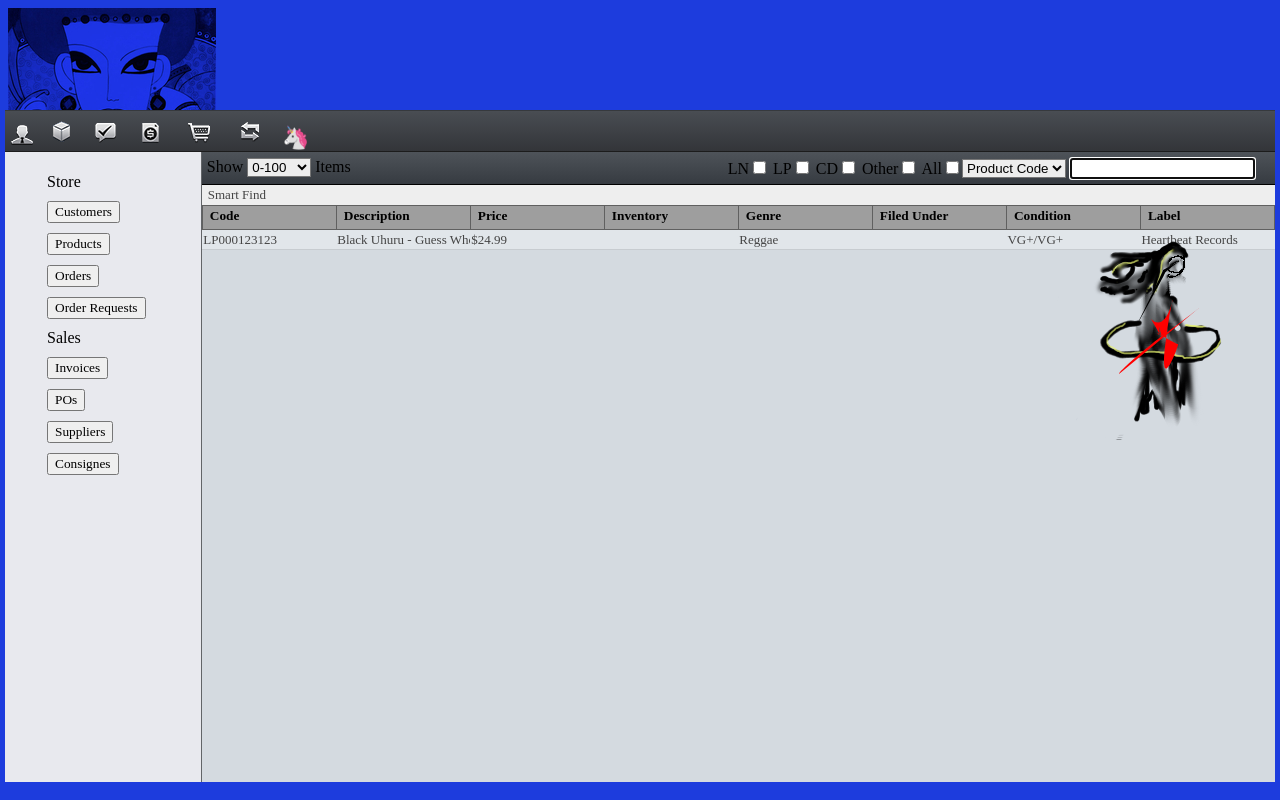
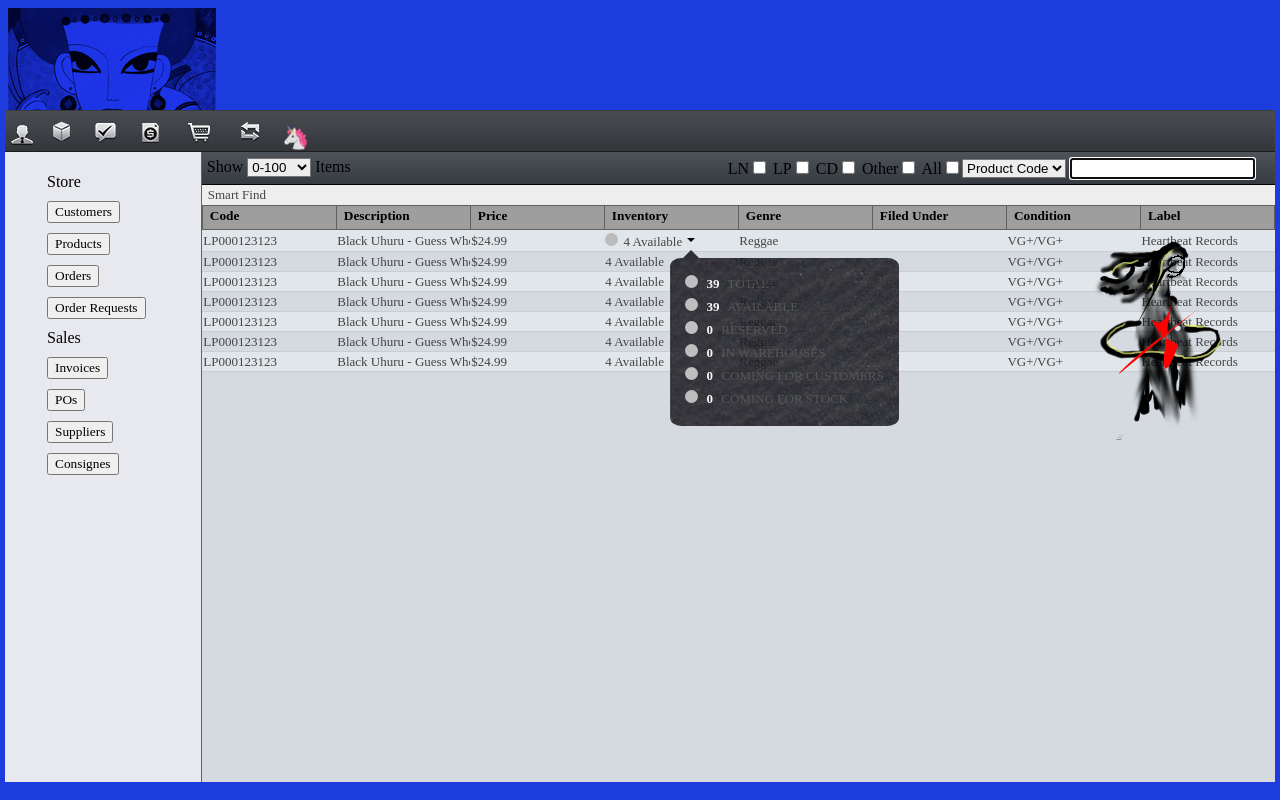
Before and after one commit to nathalie-raffray/POS, a PHP site: page /pos/ in a window 1280 px wide. Run offline with PHP 8.4, Linux system fonts and the light colour scheme; some libraries are stand-ins or nearby versions; grey boxes are pictures that could not be loaded.

Commit message:
did front end for inventory dropdown on products page

```diff
--- a/index.php
+++ b/index.php
@@ -138,6 +138,30 @@
 														<td class="col3">$24.99</td>
 														<td class="col4">
 															<span class="dot"></span>
+															<span class="available">4 Available</span>
+															<span class="dropdownArrow"></span>
+															<span class="dropdownTriangle"></span>
+															<div class="invDropdown">
+																<span class="dot totalDot"></span>
+																<span class="dotNum">39</span>
+																<span class="dotWhere">TOTAL</span><br>
+																<span class="dot availableDot"></span>
+																<span class="dotNum">39</span>
+																<span class="dotWhere">AVAILABLE</span><br>
+																<span class="dot reservedDot"></span>
+																<span class="dotNum">0</span>
+																<span class="dotWhere">RESERVED</span><br>
+																<span class="dot warehouseDot"></span>
+																<span class="dotNum">0</span>
+																<span class="dotWhere">IN WAREHOUSES</span><br>
+																<span class="dot ccustomersDot"></span>
+																<span class="dotNum">0</span>
+																<span class="dotWhere">COMING FOR CUSTOMERS</span><br>
+																<span class="dot ccstockDot"></span>
+																<span class="dotNum">0</span>
+																<span class="dotWhere">COMING FOR STOCK</span>
+
+															</div>
 															<!-- <button onclick="invDropDown()" class="dropbtn">Dropdown</button>
 														  <div id="myDropdown" id="dropdown-content">
 														    <a href="#">Link 1</a>
@@ -145,6 +169,66 @@
 														    <a href="#">Link 3</a>
 														  </div> -->
 														</td>
+														<td class="col5">Reggae</td>
+														<td class="col6"></td>
+														<td class="col7">VG+/VG+</td>
+														<td class="col8">Heartbeat Records</td>
+												</tr>
+												<tr class="row">
+														<td class="col1">LP000123123</td>
+														<td class="col2">Black Uhuru - Guess Who's Coming To Dinner?</td>
+														<td class="col3">$24.99</td>
+														<td class="col4">4 Available</td>
+														<td class="col5">Reggae</td>
+														<td class="col6"></td>
+														<td class="col7">VG+/VG+</td>
+														<td class="col8">Heartbeat Records</td>
+												</tr>
+												<tr class="row">
+														<td class="col1">LP000123123</td>
+														<td class="col2">Black Uhuru - Guess Who's Coming To Dinner?</td>
+														<td class="col3">$24.99</td>
+														<td class="col4">4 Available</td>
+														<td class="col5">Reggae</td>
+														<td class="col6"></td>
+														<td class="col7">VG+/VG+</td>
+														<td class="col8">Heartbeat Records</td>
+												</tr>
+												<tr class="row">
+														<td class="col1">LP000123123</td>
+														<td class="col2">Black Uhuru - Guess Who's Coming To Dinner?</td>
+														<td class="col3">$24.99</td>
+														<td class="col4">4 Available</td>
+														<td class="col5">Reggae</td>
+														<td class="col6"></td>
+														<td class="col7">VG+/VG+</td>
+														<td class="col8">Heartbeat Records</td>
+												</tr>
+												<tr class="row">
+														<td class="col1">LP000123123</td>
+														<td class="col2">Black Uhuru - Guess Who's Coming To Dinner?</td>
+														<td class="col3">$24.99</td>
+														<td class="col4">4 Available</td>
+														<td class="col5">Reggae</td>
+														<td class="col6"></td>
+														<td class="col7">VG+/VG+</td>
+														<td class="col8">Heartbeat Records</td>
+												</tr>
+												<tr class="row">
+														<td class="col1">LP000123123</td>
+														<td class="col2">Black Uhuru - Guess Who's Coming To Dinner?</td>
+														<td class="col3">$24.99</td>
+														<td class="col4">4 Available</td>
+														<td class="col5">Reggae</td>
+														<td class="col6"></td>
+														<td class="col7">VG+/VG+</td>
+														<td class="col8">Heartbeat Records</td>
+												</tr>
+												<tr class="row">
+														<td class="col1">LP000123123</td>
+														<td class="col2">Black Uhuru - Guess Who's Coming To Dinner?</td>
+														<td class="col3">$24.99</td>
+														<td class="col4">4 Available</td>
 														<td class="col5">Reggae</td>
 														<td class="col6"></td>
 														<td class="col7">VG+/VG+</td>
--- a/light.css
+++ b/light.css
@@ -430,7 +430,70 @@ button:focus {outline:0;}
   /* border-right: 1px solid rgb(221, 221, 221); */
 }
 
-/**/
+/*CSS FOR INVENTORY DROP DOWN ON PRODUCTS PAGE*/
+
+.dot {
+  height: 13px;
+  width: 13px;
+  margin-top: 2px;
+  background-color: #bbb;
+  border-radius: 50%;
+  display: inline-block;
+}
+
+.available{
+  display: inline-block;
+  margin-left: 2px;
+}
+
+.dropdownArrow{
+  height: 0;
+  width: 0;
+  display: inline-block;
+  border-top: 4px solid black;
+  border-bottom: 4px solid transparent;
+  border-left: 4px solid transparent;
+  border-right: 4px solid transparent;
+  /* margin-bottom: 2px; */
+  margin-left: 2px;
+  /* border-bottom: 20px solid transparent; */
+  /* border-bottom: 5px solid black; */
+}
+
+.dropdownTriangle{
+  display: block;
+  position: absolute;
+  border: solid rgb(46, 46, 51);
+  border-width: 8px;
+  border-left: 8px solid transparent;
+  border-right: 8px solid transparent;
+  border-top: transparent;
+  margin-left: 78px;
+}
+
+.invDropdown{
+  /* display: none; */
+  display: block;
+  position: absolute;
+  margin-top: 8px;
+  margin-left: 65px;
+  border-radius: 5%;
+  background-image: url(pics/blacksands.jpeg);
+  opacity: 0.87;
+  padding: 15px;
+
+}
+
+.dotNum{
+  margin-left: 5px;
+  margin-right: 5px;
+  display:inline-block;
+  /* padding-top: -2px; */
+  /* height: 50px; */
+  margin-bottom: 4px;
+  color: white;
+  font-weight: bold;
+}
 
 /* Dropdown Button
 i cant fucking function right now
```
Also changed, not shown: pics/blacksands.jpeg (added), 1 other file.
